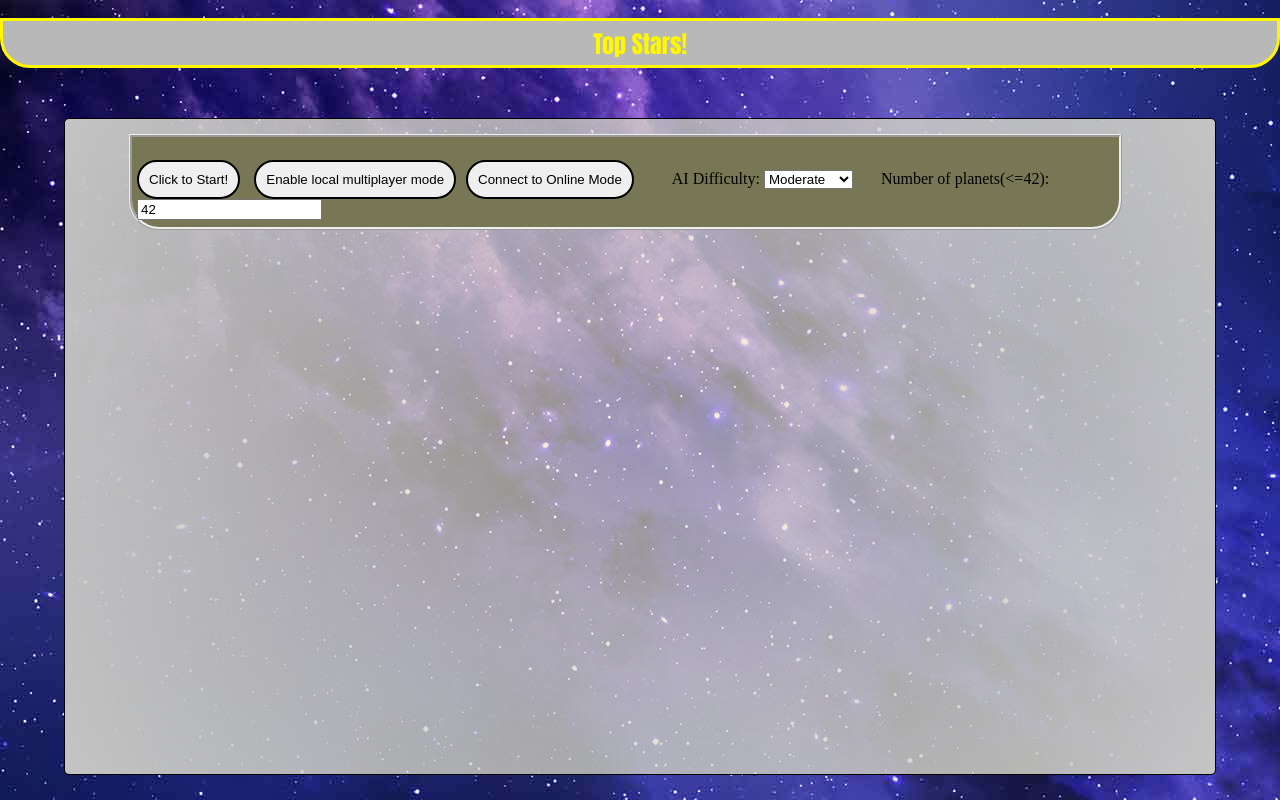
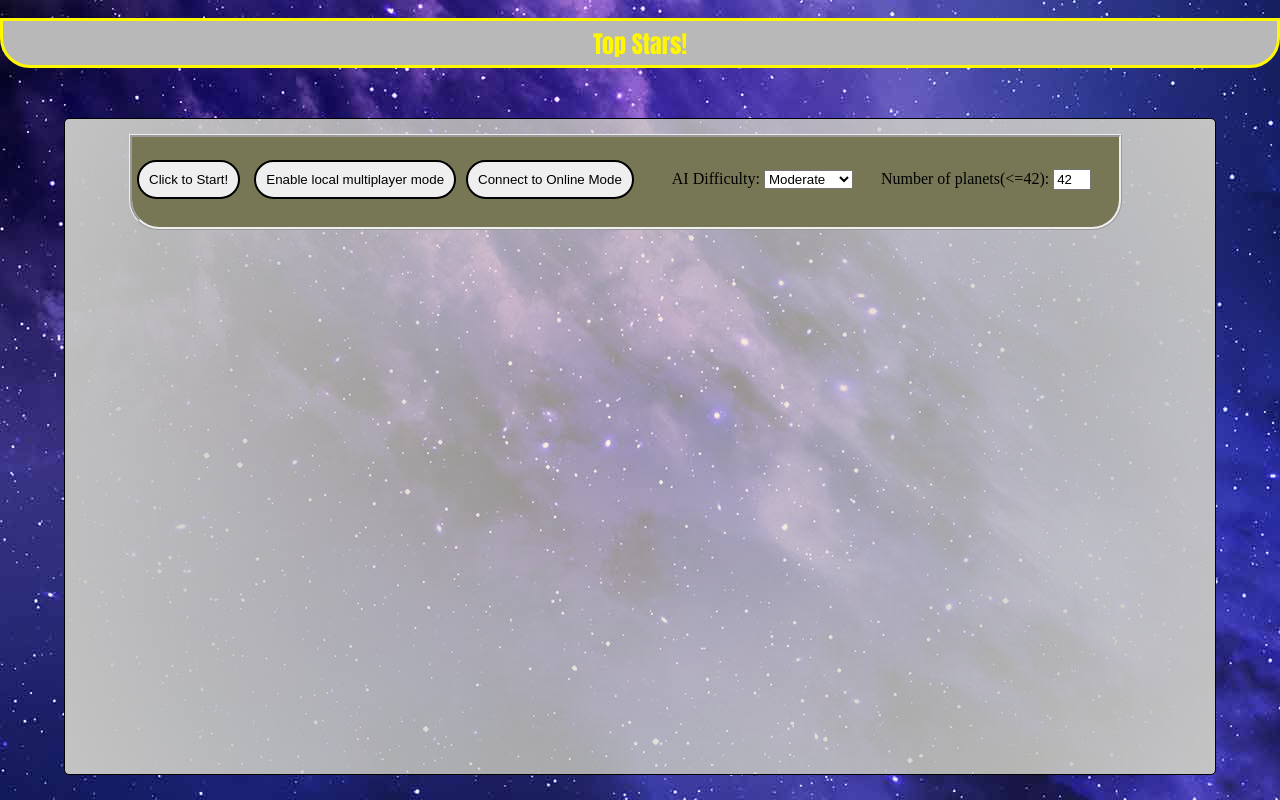
Before and after one commit to Evernalis/swaplanets, a Vue app: page / in a window 1280 px wide. Built offline with nearby package versions, Linux system fonts and the light colour scheme; no server answers.

Commit message:
ui fix 2

```diff
--- a/src/App.vue
+++ b/src/App.vue
@@ -492,6 +492,9 @@ let deckSize=42;
         border-color:#000000;
         border-style: double;
     }
+    #planInput {
+        width: 30px;
+    }
     #pdisp {
         background-image: radial-gradient(circle, rgba(255, 255, 200, 0.5),  rgb(196, 196, 196));
         border-style: double;
```
